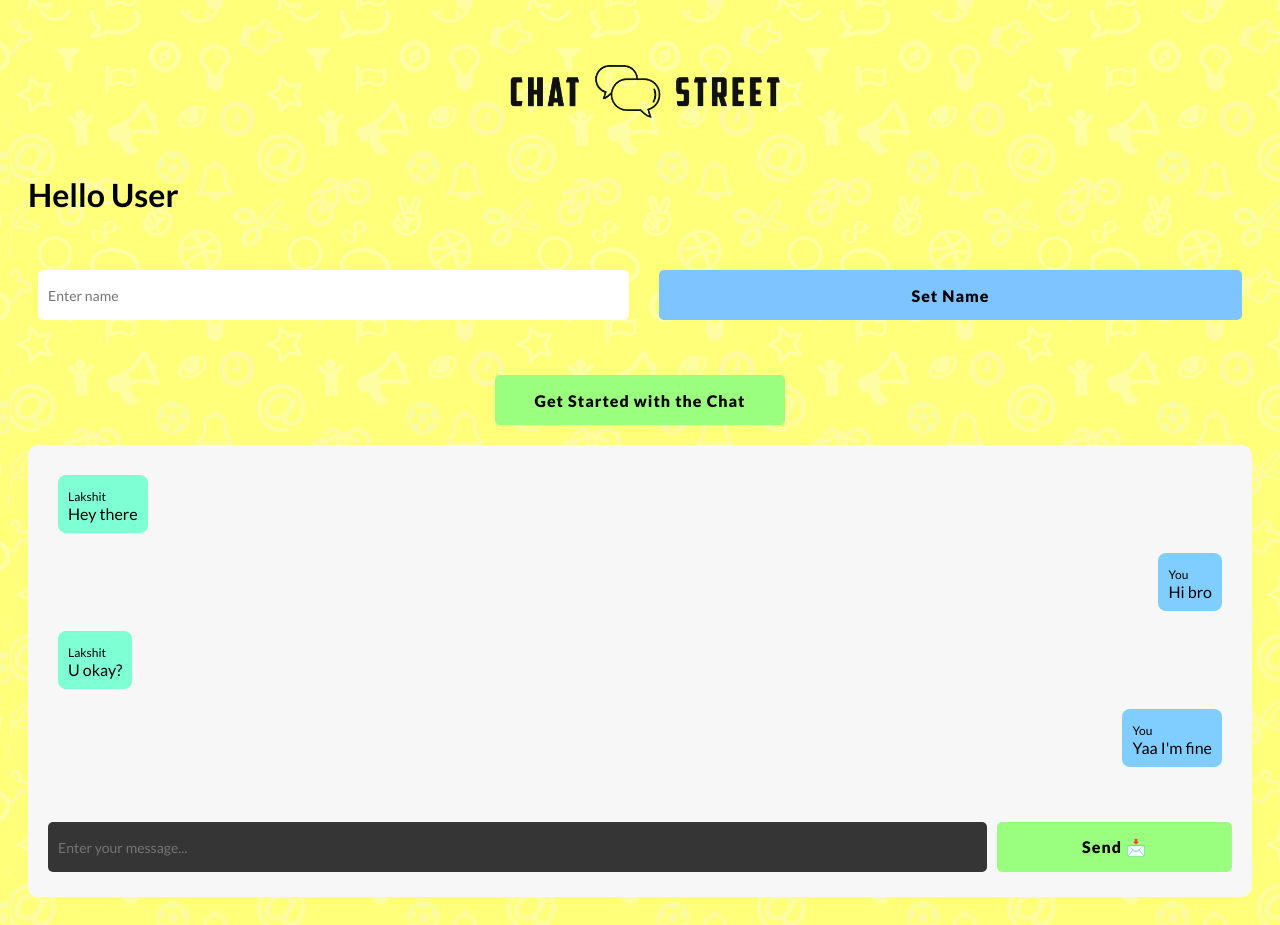
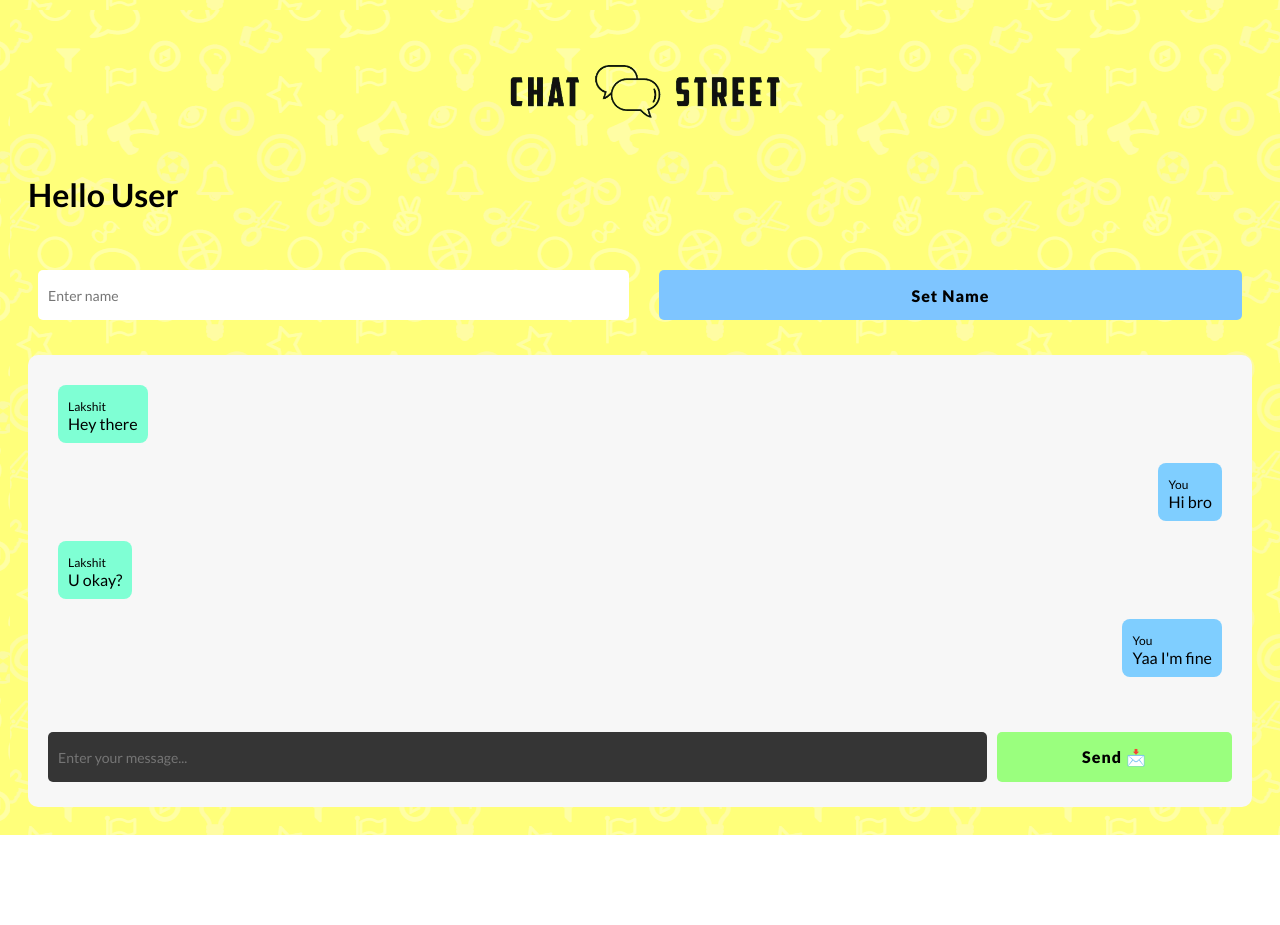
Before and after one commit to Lakshit-Chiranjiv/Chat-street-app, a Svelte app in the folder client/: page / in a window 1280 px wide. After the commit the page ends 835 px from the top, so only its background shows below. Built offline with nearby package versions, Linux system fonts and the light colour scheme.

Commit message:
removed getstarted chat func and markup

```diff
--- a/client/src/App.svelte
+++ b/client/src/App.svelte
@@ -2,6 +2,9 @@
   import Chat from "./components/Chat.svelte";
   import Header from "./components/Header.svelte";
   import NameInput from "./components/NameInput.svelte";
+
+  import { Router, Route } from "svelte-routing";
+
   let userName = ''
   let showError = false
 
@@ -9,55 +12,15 @@
     userName = e.detail.name
   }
 
-  const getStarted = () => {
-    if(userName === ''){
-      showError = true
-      setTimeout(()=>{
-        showError = false
-      }, 5000)
-    }
-    else{
-      //route to chat page
-    }
-  }
-
 </script>
 
 <main>
   <Header/>
   <h1>Hello {userName ? userName : 'User'}</h1>
-  <NameInput on:setname={setUserName}/>
-  <div class="startDiv">
-      <button class="start" on:click={getStarted}>Get Started with the Chat</button>
-  </div>
-  {#if showError}
-    <p>Set a name first!</p>
-  {/if }
+  <NameInput on:setname={setUserName} userName={userName} showError={showError}/>
   <Chat/>
 </main>
 
 <style>
 
-    div.startDiv{
-        display: flex;
-        justify-content: center;
-        align-items: center;
-    }
-    button{
-        background-color: #9aff7e;
-        font-family: 'Lato',sans-serif;
-        font-weight: 800;
-        letter-spacing: 1px;
-        font-size: 16px;
-        cursor: pointer;
-        height: 50px;
-        border-radius: 5px;
-        border-width: 0;
-        padding: 10px 40px;
-        margin: 20px 0;
-    }
-    p{
-        color: red;
-        text-align: center;
-    }
 </style>
```
